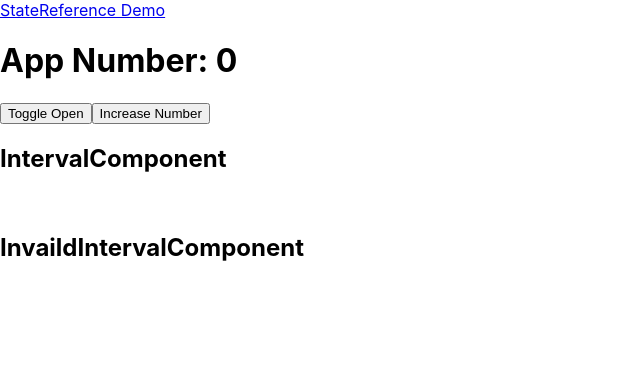
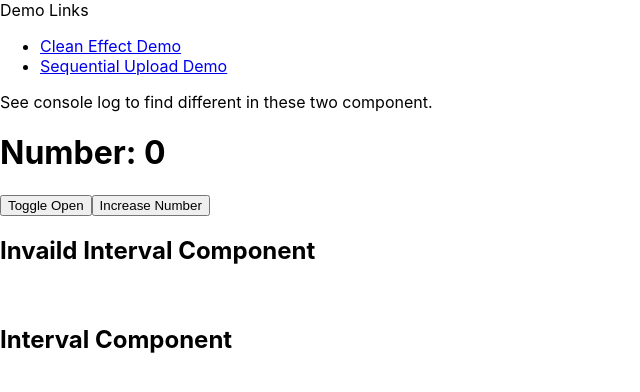
Before and after one commit to jason71708/react-various-state-mistakes, a React (Create React App) app: page / in a window 1280 px wide. Shown: the top 392 px of the page, without its empty margins (0-640 px from the left). Built offline with nearby package versions, Linux system fonts and the light colour scheme.

Commit message:
feat: setup demos and rename Clean Effect Demo

```diff
--- a/src/App.js
+++ b/src/App.js
@@ -1,19 +1,27 @@
 import React from 'react'
 import { Routes, Route, Link } from "react-router-dom";
-import StateReference from './pages/StateReferenceDemo';
+import CleanEffectDemo from './pages/CleanEffectDemo';
+import SequentialUploadDemo from './pages/SequentialUploadDemo';
 
 function App() {
-
-
   return (
     <div>
       <nav>
-        <Link to="/">StateReference Demo</Link>
-        {/* <Link to="/about">About</Link> */}
+        Demo Links
+        <ul>
+          <li>
+            <Link to="/">Clean Effect Demo</Link>
+          </li>
+          <li>
+            <Link to="/sequential-upload-demo">Sequential Upload Demo</Link>
+          </li>
+        </ul>
       </nav>
+      <p>See console log to find different in these two component.</p>
       <Routes>
-        <Route path="/" element={<StateReference />} />
-        {/* <Route path="about" element={<About />} /> */}
+        <Route path="/" element={<CleanEffectDemo />} />
+        <Route path="sequential-upload-demo" element={<SequentialUploadDemo />} />
+        <Route path="/*" element={<h1>404 Not Found</h1>} />
       </Routes>
     </div>
   );
--- a/src/pages/StateReferenceDemo.js
+++ b/src/pages/CleanEffectDemo.js
@@ -2,23 +2,23 @@ import React from 'react'
 import IntervalComponent from '../cases/IntervalComponent';
 import InvalidIntervalComponent from '../cases/InvalidIntervalComponent'
 
-const StateReference = () => {
+const CleanEffectDemo = () => {
   const [open, setOpen] = React.useState(false);
   const [number, setNumber] = React.useState(0);
 
   return (
     <div>
-      <h1>App Number: {number}</h1>
+      <h1>Number: {number}</h1>
       <button onClick={() => setOpen(!open)}>Toggle Open</button>
       <button onClick={() => setNumber(number+1)}>Increase Number</button>
       <br />
-      <h2>IntervalComponent</h2>
+      <h2>Invaild Interval Component</h2>
+      {open && <InvalidIntervalComponent number={number}/>}
+      <br />
+      <h2>Interval Component</h2>
       {open && <IntervalComponent number={number}/>}
-      <br />
-      <h2>InvaildIntervalComponent</h2>
-      {open && <InvalidIntervalComponent number={number}/>}
     </div>
   )
 };
 
-export default StateReference;
+export default CleanEffectDemo;
```
